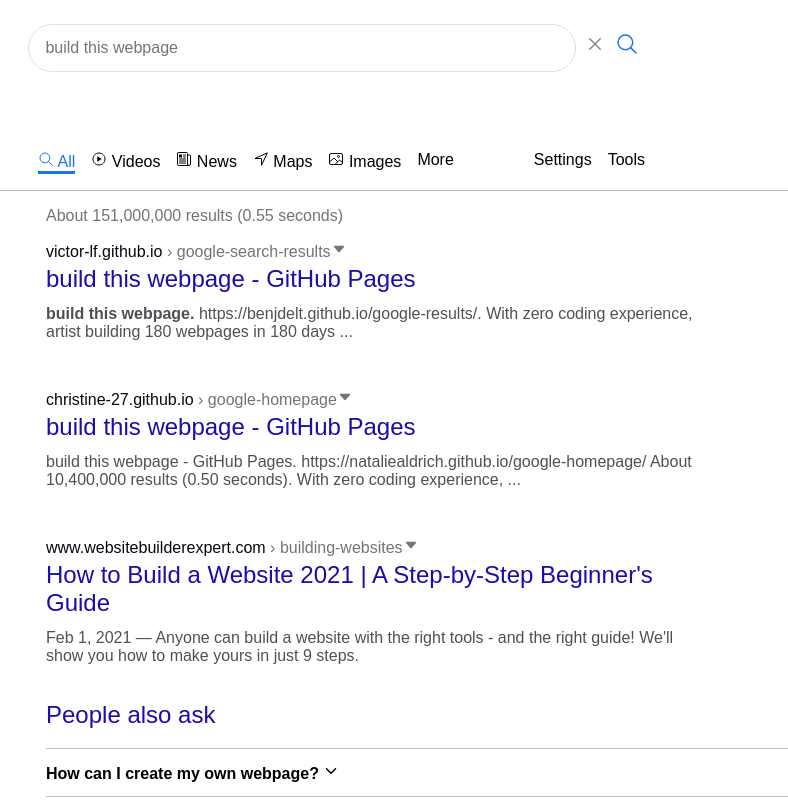
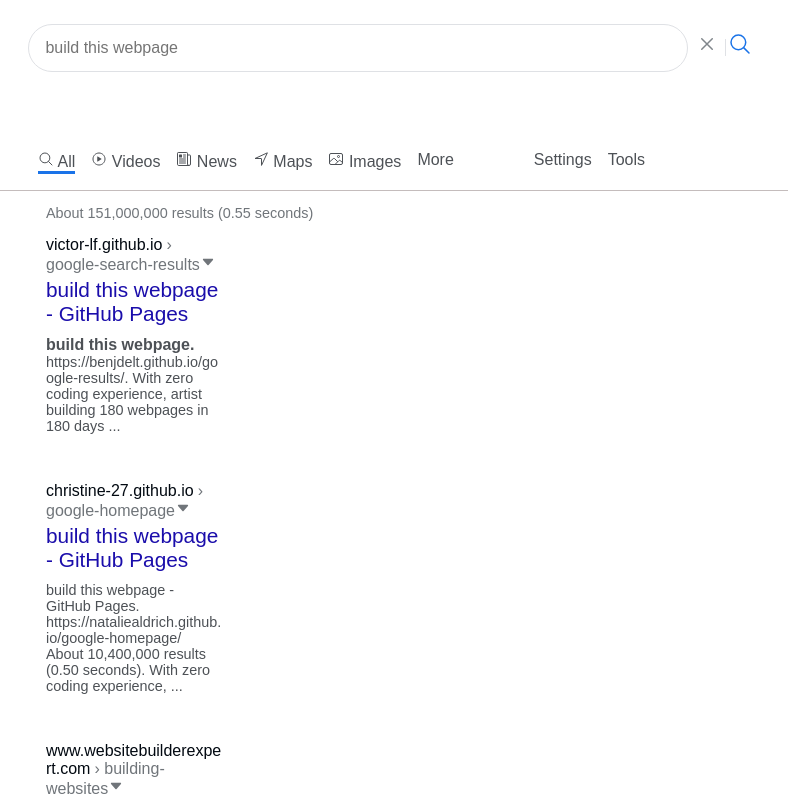
Before and after one commit to yigitserdar/google-homepage, a plain HTML site: page index.html in a window 1280 px wide. Shown: the top 800 px of the page, 170-958 px from the left. Drawn offline with nearby package versions, Linux system fonts and the light colour scheme.

Commit message:
add css to sections

```diff
--- a/index.html
+++ b/index.html
@@ -14,6 +14,7 @@
             <form>
                 <input type="text" placeholder="build this webpage">
                 <button class="cross-button"><ion-icon name="close-outline"></ion-icon></button>
+                <span class="btn-border"></span>
                 <button class="search-button"><ion-icon name="search-outline"></ion-icon></button>
             </form>
         </div>
--- a/style.css
+++ b/style.css
@@ -14,7 +14,7 @@
 }
 
 form input {
-    width: 33em;
+    width: 40em;
     margin-left: 2em;
     margin-top: 1em;
     margin-bottom: 1.2em;
@@ -38,7 +38,10 @@ form input {
 
 .search-button {
     color: #1a73e8;
+}
 
+.btn-border {
+    border-left: 1px solid #dfe1e5;
 }
 
 .cross-button {
@@ -53,7 +56,13 @@ ul {
 li {
     margin-right: 1em;
     list-style-type: none;
+    text-decoration: none;
     cursor: pointer;
+}
+
+#menu li {
+    font-weight: 100;
+    color: #4d5156;
 }
 
 .active {
@@ -80,7 +89,7 @@ hr {
 
 .result {
     margin-bottom: 3em;
-    margin-right: 25em;
+    margin-right: 55em;
     word-wrap: break-word;
 }
 
@@ -94,13 +103,26 @@ hr {
 
 h1 {
     color: #1a0dab;
-    font-size: 1.5em;
+    font-size: 1.3em;
     font-weight: normal;
     margin-top: -0.5em;
 }
 
+.questions h1 {
+    color: #202124;
+}
+
+.questions h2 {
+    font-weight: 200;
+}
+
+.questions hr {
+    margin-right: 55em;
+}
+
 p {
     color: #4d5156;
+    font-size: 0.9em;
 }
 
 .details {
```
